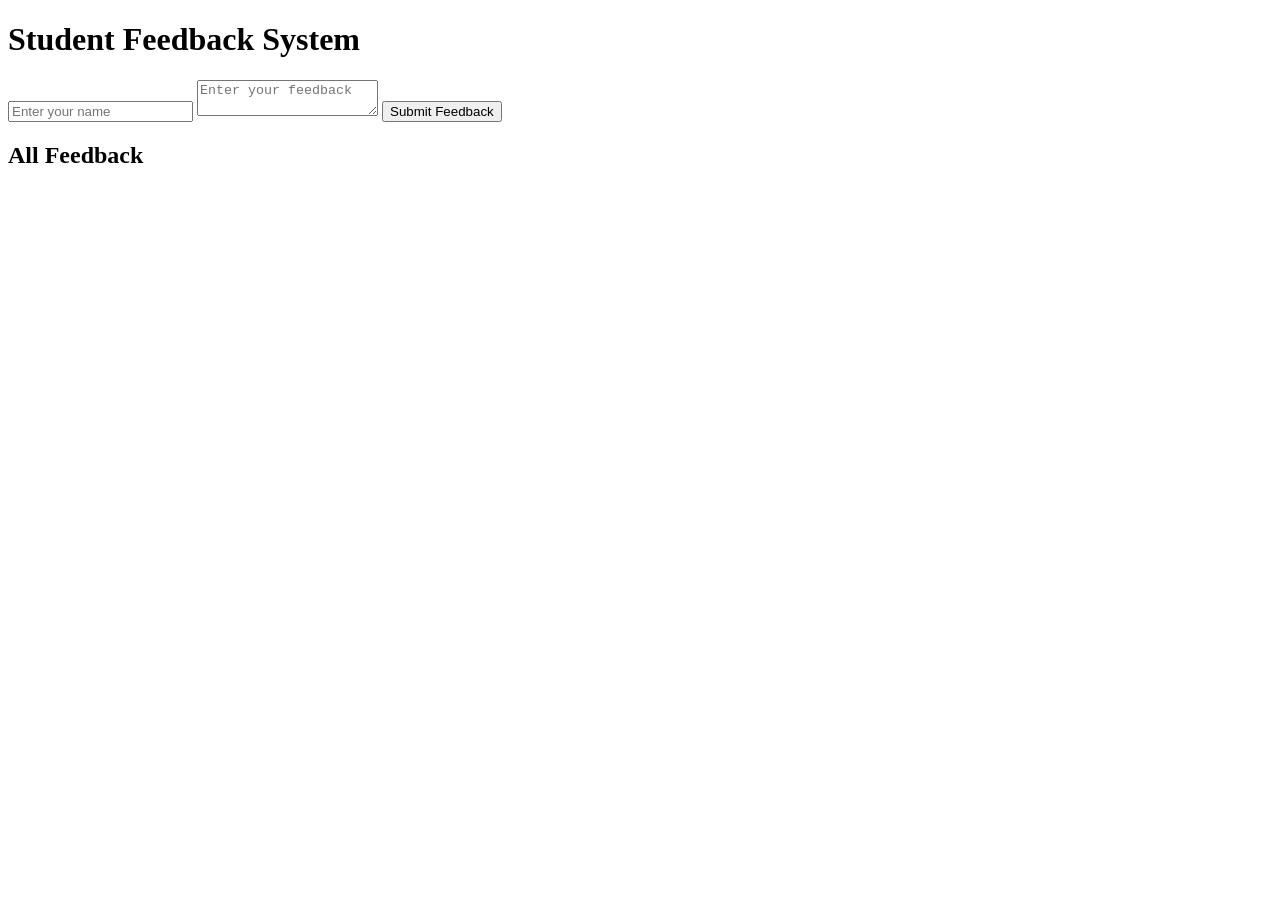
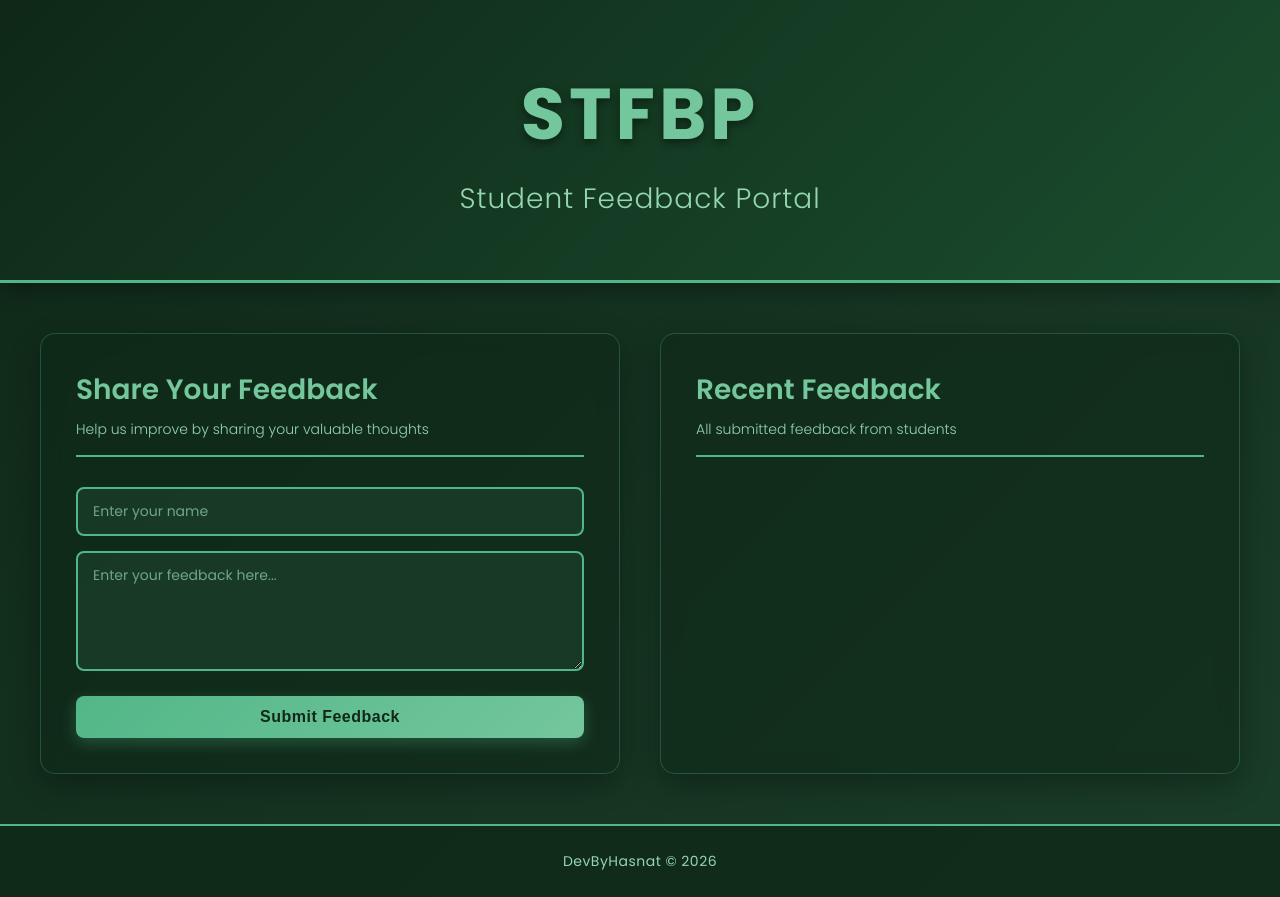
Before and after one commit to HananAliHasnat/student-feedback-project, a plain HTML site: page index.html in a window 1280 px wide. Before the commit the page ends 800 px from the top, so only its background shows below. Drawn offline with Linux system fonts and the light colour scheme; no server answers.

Commit message:
Theme Change

```diff
--- a/index.html
+++ b/index.html
@@ -2,21 +2,47 @@
 <html lang="en">
 <head>
   <meta charset="UTF-8">
-  <title>Student Feedback System</title>
+  <meta name="viewport" content="width=device-width, initial-scale=1.0">
+  <title>Student Feedback Portal - STFBP</title>
   <link rel="stylesheet" href="style.css">
+  <link rel="preconnect" href="https://fonts.googleapis.com">
+  <link rel="preconnect" href="https://fonts.gstatic.com" crossorigin>
+  <link href="https://fonts.googleapis.com/css2?family=Poppins:wght@300;400;600;700&display=swap" rel="stylesheet">
 </head>
 <body>
 
-  <h1>Student Feedback System</h1>
-
-  <div class="form-container">
-    <input type="text" id="studentName" placeholder="Enter your name">
-    <textarea id="feedback" placeholder="Enter your feedback"></textarea>
-    <button onclick="submitFeedback()">Submit Feedback</button>
+  <div class="header">
+    <h1 class="logo">STFBP</h1>
+    <p class="tagline">Student Feedback Portal</p>
   </div>
 
-  <h2>All Feedback</h2>
-  <div id="feedbackList"></div>
+  <div class="container">
+    <div class="content-wrapper">
+      <div class="form-section">
+        <div class="section-header">
+          <h2>Share Your Feedback</h2>
+          <p class="section-description">Help us improve by sharing your valuable thoughts</p>
+        </div>
+        <div class="form-container">
+          <input type="text" id="studentName" placeholder="Enter your name" class="input-field">
+          <textarea id="feedback" placeholder="Enter your feedback here..." class="textarea-field"></textarea>
+          <button onclick="submitFeedback()" class="submit-btn">Submit Feedback</button>
+        </div>
+      </div>
+
+      <div class="feedback-section">
+        <div class="section-header">
+          <h2>Recent Feedback</h2>
+          <p class="section-description">All submitted feedback from students</p>
+        </div>
+        <div id="feedbackList" class="feedback-list"></div>
+      </div>
+    </div>
+  </div>
+
+  <footer class="footer">
+    <p>DevByHasnat © 2026</p>
+  </footer>
 
   <script src="script.js"></script>
 </body>
--- a/style.css
+++ b/style.css
@@ -0,0 +1,248 @@
+* {
+  margin: 0;
+  padding: 0;
+  box-sizing: border-box;
+}
+
+body {
+  font-family: 'Poppins', sans-serif;
+  background: linear-gradient(135deg, #0f2818 0%, #1a3d28 100%);
+  color: #f0f0f0;
+  min-height: 100vh;
+  display: flex;
+  flex-direction: column;
+  padding: 0;
+}
+
+.header {
+  background: linear-gradient(135deg, #0f2818 0%, #1a4d2e 100%);
+  padding: 60px 20px;
+  text-align: center;
+  border-bottom: 3px solid #52b788;
+  box-shadow: 0 8px 20px rgba(0, 0, 0, 0.3);
+}
+
+.logo {
+  font-size: 72px;
+  font-weight: 700;
+  color: #74c69d;
+  letter-spacing: 4px;
+  margin-bottom: 10px;
+  text-shadow: 0 4px 8px rgba(0, 0, 0, 0.4);
+}
+
+.tagline {
+  font-size: 28px;
+  color: #95d5b2;
+  font-weight: 300;
+  letter-spacing: 1px;
+}
+
+.container {
+  flex: 1;
+  padding: 50px 20px;
+}
+
+.content-wrapper {
+  max-width: 1200px;
+  margin: 0 auto;
+  display: grid;
+  grid-template-columns: 1fr 1fr;
+  gap: 40px;
+}
+
+.form-section,
+.feedback-section {
+  background: rgba(15, 40, 24, 0.6);
+  border-radius: 15px;
+  padding: 35px;
+  backdrop-filter: blur(10px);
+  border: 1px solid rgba(82, 183, 136, 0.3);
+  box-shadow: 0 10px 30px rgba(0, 0, 0, 0.3);
+  transition: transform 0.3s ease, box-shadow 0.3s ease;
+}
+
+.form-section:hover,
+.feedback-section:hover {
+  transform: translateY(-5px);
+  box-shadow: 0 15px 40px rgba(82, 183, 136, 0.2);
+  border-color: rgba(82, 183, 136, 0.5);
+}
+
+.section-header {
+  margin-bottom: 30px;
+  border-bottom: 2px solid #52b788;
+  padding-bottom: 15px;
+}
+
+.section-header h2 {
+  font-size: 28px;
+  color: #74c69d;
+  margin-bottom: 8px;
+  font-weight: 600;
+}
+
+.section-description {
+  font-size: 14px;
+  color: #95d5b2;
+  font-weight: 300;
+}
+
+.form-container {
+  display: flex;
+  flex-direction: column;
+  gap: 15px;
+}
+
+.input-field,
+.textarea-field {
+  background: rgba(26, 61, 40, 0.8);
+  border: 2px solid #52b788;
+  border-radius: 8px;
+  padding: 12px 15px;
+  font-family: 'Poppins', sans-serif;
+  font-size: 14px;
+  color: #f0f0f0;
+  transition: all 0.3s ease;
+  outline: none;
+}
+
+.input-field::placeholder,
+.textarea-field::placeholder {
+  color: #95d5b2;
+  opacity: 0.7;
+}
+
+.input-field:focus,
+.textarea-field:focus {
+  border-color: #74c69d;
+  background: rgba(26, 61, 40, 1);
+  box-shadow: 0 0 10px rgba(116, 198, 157, 0.3);
+}
+
+.textarea-field {
+  resize: vertical;
+  min-height: 120px;
+}
+
+.submit-btn {
+  background: linear-gradient(135deg, #52b788 0%, #74c69d 100%);
+  color: #0f2818;
+  border: none;
+  padding: 12px 20px;
+  border-radius: 8px;
+  font-size: 16px;
+  font-weight: 600;
+  cursor: pointer;
+  transition: all 0.3s ease;
+  margin-top: 10px;
+  box-shadow: 0 5px 15px rgba(82, 183, 136, 0.3);
+  letter-spacing: 0.5px;
+}
+
+.submit-btn:hover {
+  transform: translateY(-2px);
+  box-shadow: 0 8px 20px rgba(82, 183, 136, 0.5);
+  background: linear-gradient(135deg, #74c69d 0%, #52b788 100%);
+}
+
+.submit-btn:active {
+  transform: translateY(0);
+}
+
+.feedback-list {
+  display: flex;
+  flex-direction: column;
+  gap: 15px;
+  max-height: 500px;
+  overflow-y: auto;
+  padding-right: 10px;
+}
+
+.feedback-list::-webkit-scrollbar {
+  width: 8px;
+}
+
+.feedback-list::-webkit-scrollbar-track {
+  background: rgba(82, 183, 136, 0.1);
+  border-radius: 10px;
+}
+
+.feedback-list::-webkit-scrollbar-thumb {
+  background: #52b788;
+  border-radius: 10px;
+}
+
+.feedback-list::-webkit-scrollbar-thumb:hover {
+  background: #74c69d;
+}
+
+.feedback-item {
+  background: rgba(82, 183, 136, 0.1);
+  border-left: 4px solid #52b788;
+  padding: 15px;
+  border-radius: 8px;
+  transition: all 0.3s ease;
+}
+
+.feedback-item:hover {
+  background: rgba(82, 183, 136, 0.15);
+  border-left-color: #74c69d;
+  transform: translateX(5px);
+}
+
+.feedback-item strong {
+  color: #74c69d;
+  font-size: 15px;
+  display: block;
+  margin-bottom: 8px;
+}
+
+.feedback-item {
+  color: #d9f3dd;
+  font-size: 14px;
+  line-height: 1.5;
+}
+
+.footer {
+  background: rgba(15, 40, 24, 0.8);
+  padding: 25px 20px;
+  text-align: center;
+  border-top: 2px solid #52b788;
+  margin-top: auto;
+}
+
+.footer p {
+  font-size: 14px;
+  color: #95d5b2;
+  font-weight: 500;
+  letter-spacing: 0.5px;
+}
+
+@media (max-width: 768px) {
+  .content-wrapper {
+    grid-template-columns: 1fr;
+    gap: 30px;
+  }
+
+  .logo {
+    font-size: 48px;
+  }
+
+  .tagline {
+    font-size: 20px;
+  }
+
+  .header {
+    padding: 40px 20px;
+  }
+
+  .form-section,
+  .feedback-section {
+    padding: 25px;
+  }
+
+  .section-header h2 {
+    font-size: 22px;
+  }
+}
```
